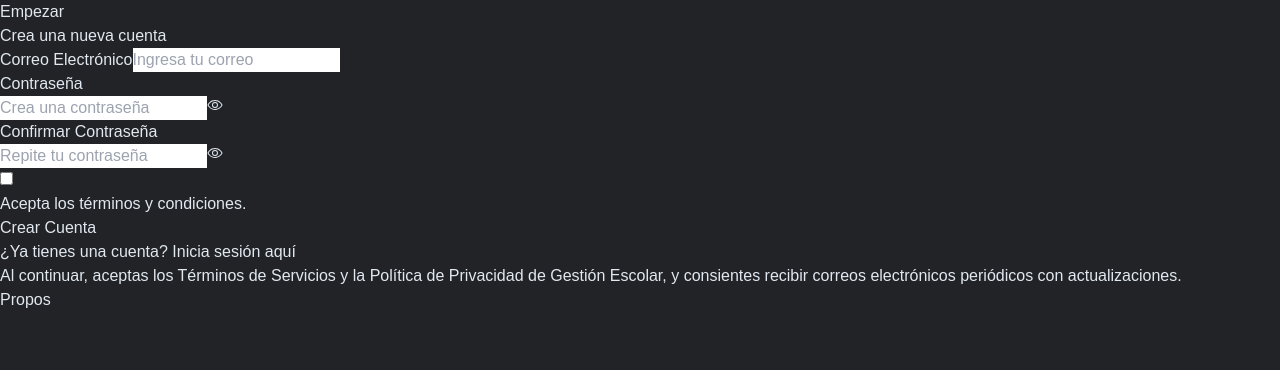
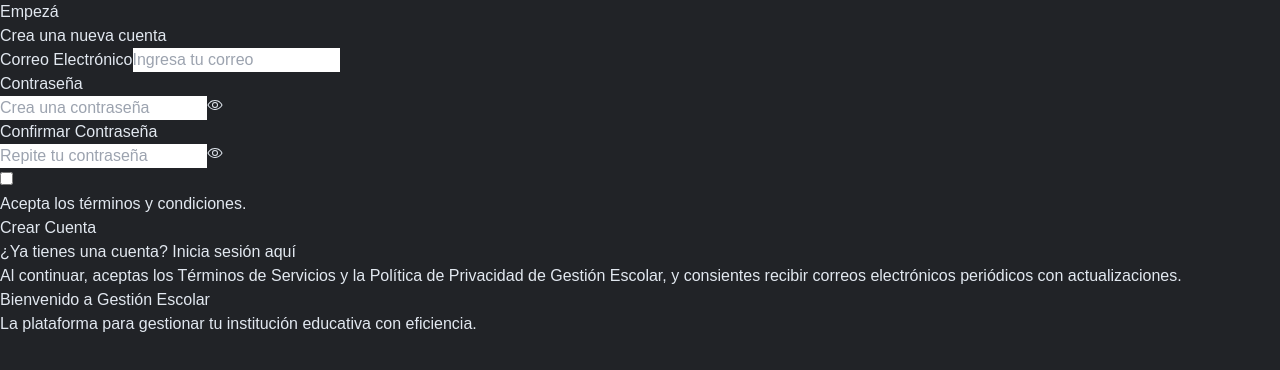
Before and after one commit to GRAMAPHENIA/ge-gestion-escolar-web-app, a Next.js app: page /registro in a window 1280 px wide. Shown: the top 370 px of the page. Built offline with nearby package versions, Linux system fonts and the light colour scheme; no server answers.

Commit message:
Añadir componente ServiceFeaturesForm y actualizar el diseño de la página de registro; mejorar la estructura y presentación del formulario de registro.

```diff
--- a/src/app/(routes)/registro/page.tsx
+++ b/src/app/(routes)/registro/page.tsx
@@ -1,9 +1,19 @@
+"use client";
+
 import SignupForm from "@/components/signup/SignupForm";
+import ServiceFeaturesForm from "@/components/signup/ServiceFeaturesForm";
 
 const SignupPage = () => {
   return (
-    <div className="min-h-screen flex items-center justify-center bg-[#292a2d]">
-      <SignupForm />
+    <div className="w-full h-screen flex bg-[#292a2d] flex-col lg:flex-row">
+      {/* Formulario ocupa 1/3 en pantallas grandes y 100% en móviles */}
+      <div className="w-full lg:w-1/3 flex justify-center items-center">
+        <SignupForm />
+      </div>
+      {/* Sección de características oculta en pantallas pequeñas */}
+      <div className="hidden lg:w-2/3 lg:flex bg-[#1e1f23] items-center justify-center p-4">
+        <ServiceFeaturesForm />
+      </div>
     </div>
   );
 };
--- /dev/null
+++ b/src/components/signup/ServiceFeaturesForm.tsx
@@ -0,0 +1,21 @@
+// src/components/ServiceFeatures.tsx
+
+import React from "react";
+
+const ServiceFeaturesForm: React.FC = () => {
+  return (
+    <section className="flex flex-col justify-center items-center text-zinc-300">
+      <h1 className="text-4xl font-bold mb-6">
+        Bienvenido a{" "}
+        <span className="text-4xl font-bold text-center text-orange-400">
+          Gestión Escolar
+        </span>
+      </h1>
+      <p className="text-center text-lg mb-4 w-[300px]">
+        La plataforma para gestionar tu institución educativa con eficiencia.
+      </p>
+    </section>
+  );
+};
+
+export default ServiceFeaturesForm;
--- a/src/components/signup/SignupForm.tsx
+++ b/src/components/signup/SignupForm.tsx
@@ -3,6 +3,8 @@
 import { useState } from "react";
 import { supabase } from "@/supabase/supabaseClient";
 import { PiEye, PiEyeClosed } from "react-icons/pi";
+// import ServiceFeaturesForm from "./ServiceFeaturesForm";
+// import Image from "next/image";
 
 const SignupForm = () => {
   const [email, setEmail] = useState("");
@@ -86,9 +88,9 @@ const SignupForm = () => {
   };
 
   return (
-    <div className="grid grid-cols-2 w-full h-screen  ">
-      <div className="flex flex-col justify-center max-w-xl p-6 bg-[#212327]  px-20">
-        <h1 className="text-3xl font-bold text-zinc-200">Empezar</h1>
+    <div className="flex flex-col justify-center items-stretch bg-[#292a2d] ">
+      <div className="flex flex-col justify-center p-6 bg-[#212327] px-20 h-screen">
+        <h1 className="text-3xl font-bold text-zinc-200">Empezá</h1>
         <h2 className="text-zinc-500">Crea una nueva cuenta</h2>
         <form onSubmit={handleSignup} className="space-y-6 mt-10">
           <div>
@@ -273,10 +275,6 @@ const SignupForm = () => {
       </div>
 
       {/* Seccion de Anuncios del servicio */}
-      {/* TODO: crear seccion  de acoplamiento a formulario de registro */}
-      <section>
-        <h1 className="flex justify-center items-center h-screen">Propos</h1>
-      </section>
     </div>
   );
 };
```
